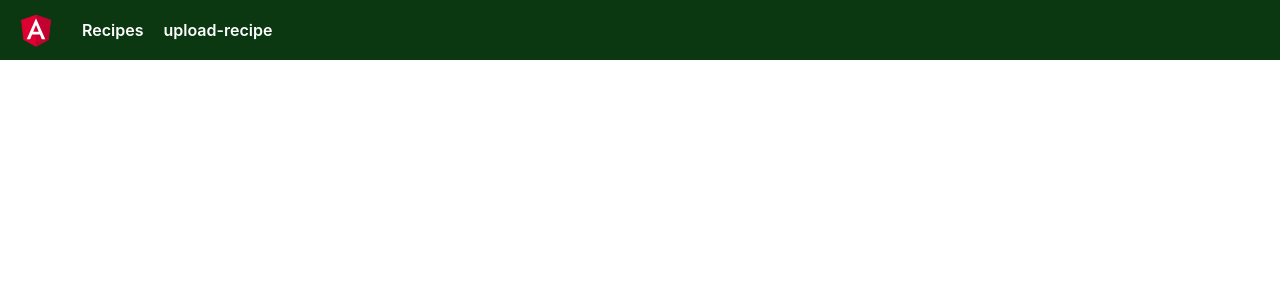
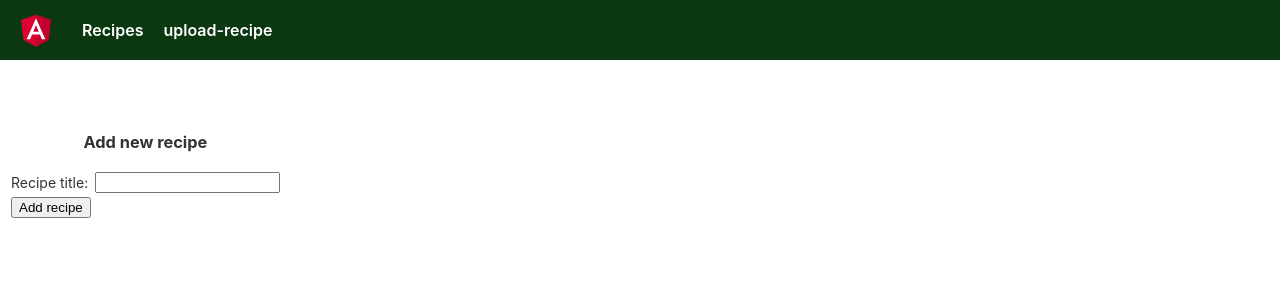
Before and after one commit to Goedendag1994/FoodBookFront, an Angular app: page /upload-recipe in a window 1280 px wide. Before the commit this address led to /. Shown: the top 300 px of the page. Built offline with nearby package versions, Linux system fonts and the light colour scheme.

Commit message:
sixth commit, met werkende zoekopid opdracht

```diff
--- a/src/app/app-routing.module.ts
+++ b/src/app/app-routing.module.ts
@@ -7,7 +7,7 @@ import { UploadRecipeComponent } from './upload-recipe/upload-recipe.component'
 const routes: Routes = [
   { path: "recipe", component: RecipeComponent , children: [
       { path: "recipe/:recipeId", component: RecipeComponent}]},
-  { path: "Upload recipe", component: UploadRecipeComponent }
+  { path: "upload-recipe", component: UploadRecipeComponent }
 ];
 
 @NgModule({
--- a/src/app/upload-recipe/upload-recipe.component.html
+++ b/src/app/upload-recipe/upload-recipe.component.html
@@ -1,28 +1,14 @@
 
 <table>
     <caption>
-        <h3>Nieuw Album </h3>
+        <h3>Add new recipe</h3>
     </caption>
     <tr>
-        <td>Albumnaam: </td>
-        <td><input type="text" [(ngModel)]="naam"></td>
+        <td>Recipe title: </td>
+        <td><input type="text" [(ngModel)]="recipeTitle"></td>
     </tr>
-    <tr>
-        <td>Artiest: </td>
-        <td>
-            <select [(ngModel)]="selectedArtiest" (change)="select()" >
 
-                <option *ngFor="let artiest of artiesten" [ngValue]="artiest">{{artiest.naam}}</option>
-            </select>
-
-
-        </td>
-    </tr>
-    <tr>
-        <td>Jaar: </td>
-        <td><input type="text" [(ngModel)]="jaar"></td>
-    </tr>
-    <tr><td><button (click)="createAlbum()">Create</button></td></tr>
+    <tr><td><button (click)="addRecipe()">Add recipe</button></td></tr>
 </table>
 
 <router-outlet></router-outlet>
--- a/src/app/upload-recipe/upload-recipe.component.ts
+++ b/src/app/upload-recipe/upload-recipe.component.ts
@@ -1,4 +1,8 @@
 import { Component, OnInit } from '@angular/core';
+import { Recipe } from 'src/domain/recipe';
+import { RecipeService } from 'src/services/recipe.service';
+import { HttpErrorResponse } from '@angular/common/http';
+
 
 @Component({
   selector: 'app-upload-recipe',
@@ -7,9 +11,28 @@ import { Component, OnInit } from '@angular/core';
 })
 export class UploadRecipeComponent implements OnInit {
 
-  constructor() { }
+
+  recipe: Recipe;
+  recipeTitle: string;
+
+
+
+  constructor(private recipeService: RecipeService) { }
 
   ngOnInit() {
   }
 
+
+  public addRecipe() {
+    var recipe:Recipe = new Recipe(null, this.recipeTitle);
+    this.recipeService.addRecipe(recipe).subscribe(
+      (recipe: Recipe) => {},
+      (error: HttpErrorResponse) => alert("Er is een fout opgetreden: " + error.status + " " + error.error + "\n" + "\nMessage:\n" + error.message),
+      () => {console.log("recepten opgehaald"); }
+    )
+  }
+
+
+
+
 }
--- a/src/services/recipe.service.ts
+++ b/src/services/recipe.service.ts
@@ -28,6 +28,10 @@ export class RecipeService {
         return this.http.get<Recipe[]>(`${environment.foodbookUrl}recipe/recipetitlelike/${recipeTitle}`);
     }
 
+    public addRecipe(recipe: Recipe): Observable<Recipe>{
+        console.log(JSON.stringify(recipe));
+        return this.http.post<Recipe> (`${environment.foodbookUrl}recipe`, recipe, this.httpOptions);
+    }
 
 
 }
```
